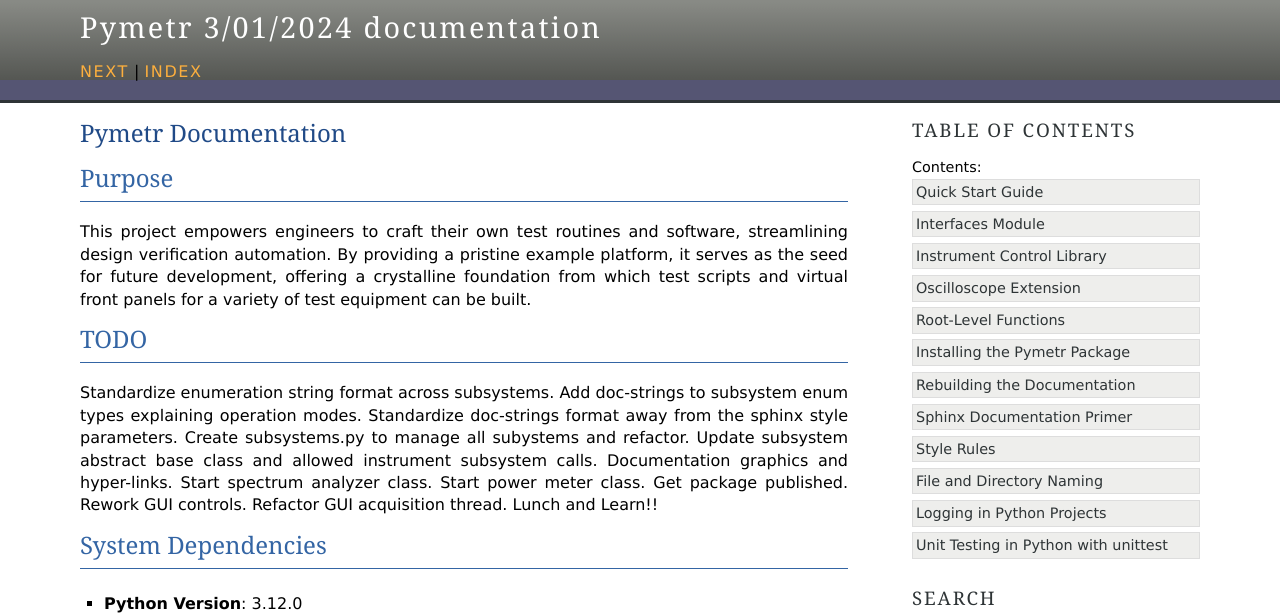
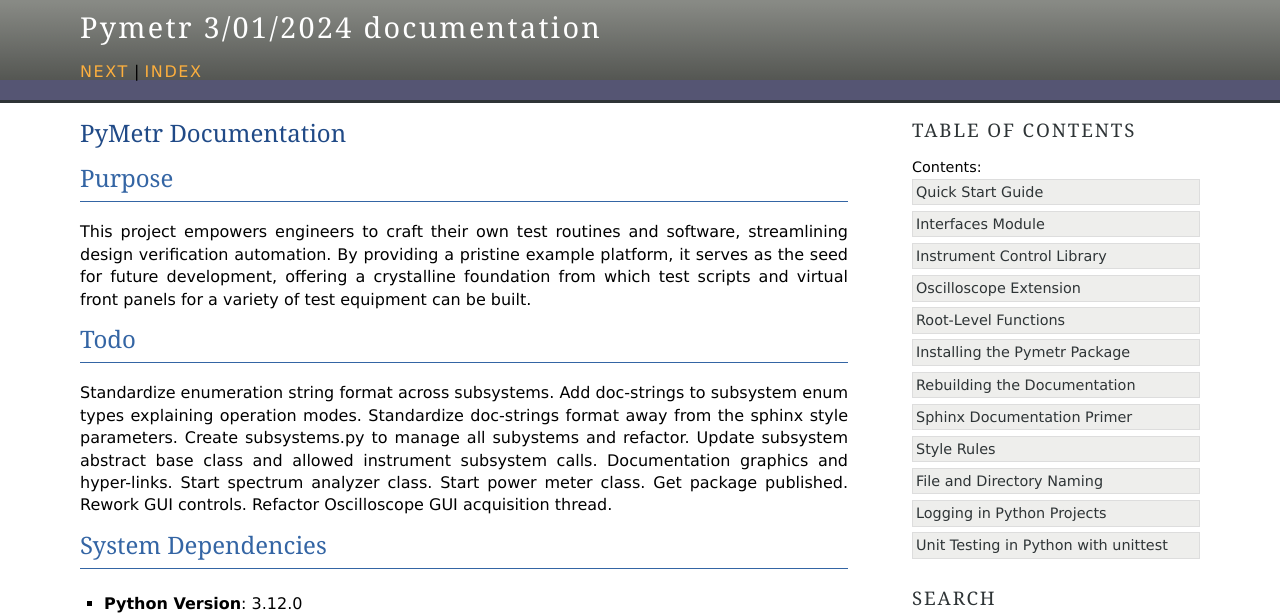
Before and after one commit to Spiryl/pymetr, a Sphinx documentation site: the page built from docs/index.rst, in a window 1280 px wide and 900 px high. Shown: the top 615 px of the window. Built offline with Sphinx 7.4.7, drawn with Linux system fonts in a browser that asks for light colours.

Commit message:
Update index.rst
Updating docs Page

```diff
--- a/docs/index.rst
+++ b/docs/index.rst
@@ -1,11 +1,11 @@
-Pymetr Documentation
+PyMetr Documentation
 ==========================
 
 Purpose
 -------
 This project empowers engineers to craft their own test routines and software, streamlining design verification automation. By providing a pristine example platform, it serves as the seed for future development, offering a crystalline foundation from which test scripts and virtual front panels for a variety of test equipment can be built.
 
-TODO
+Todo
 ----
 
 Standardize enumeration string format across subsystems.
@@ -18,9 +18,7 @@
 Start power meter class.
 Get package published.
 Rework GUI controls.
-Refactor GUI acquisition thread.
-Lunch and Learn!!
-
+Refactor Oscilloscope GUI acquisition thread.
 
 System Dependencies
 -------------------
```
